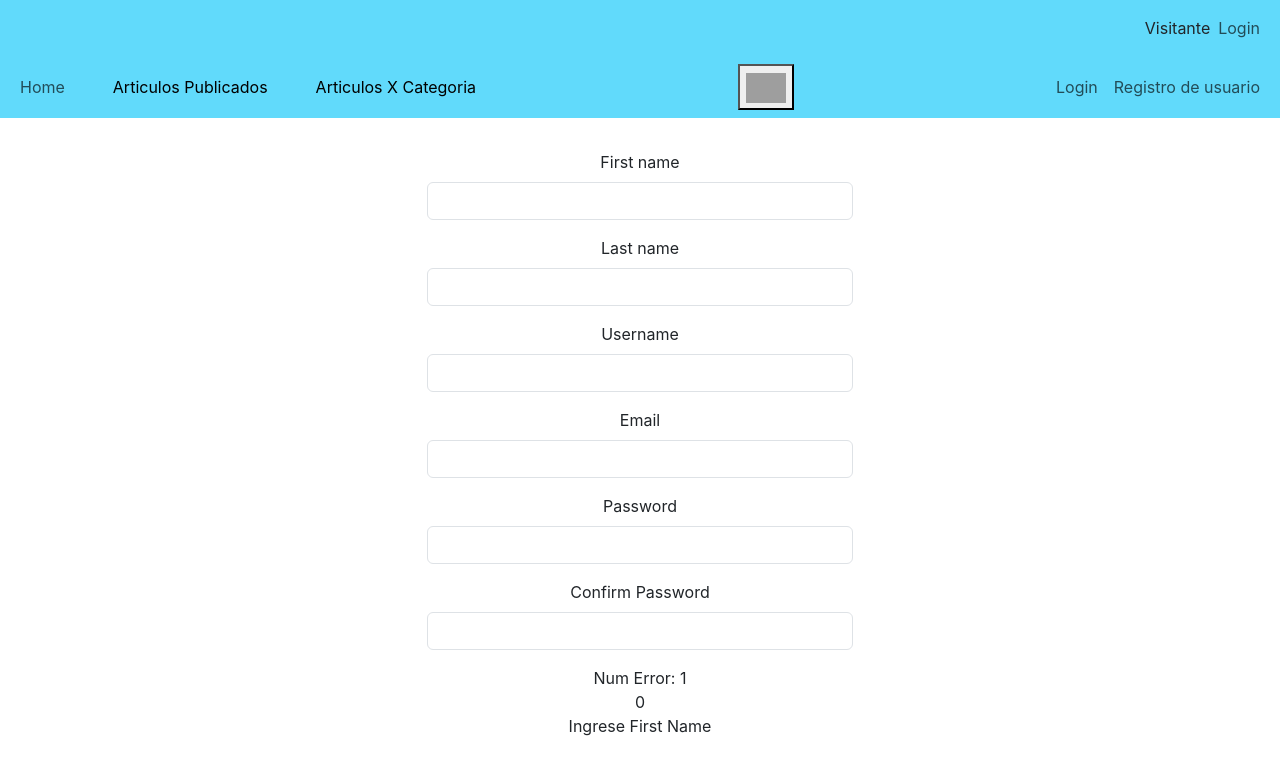
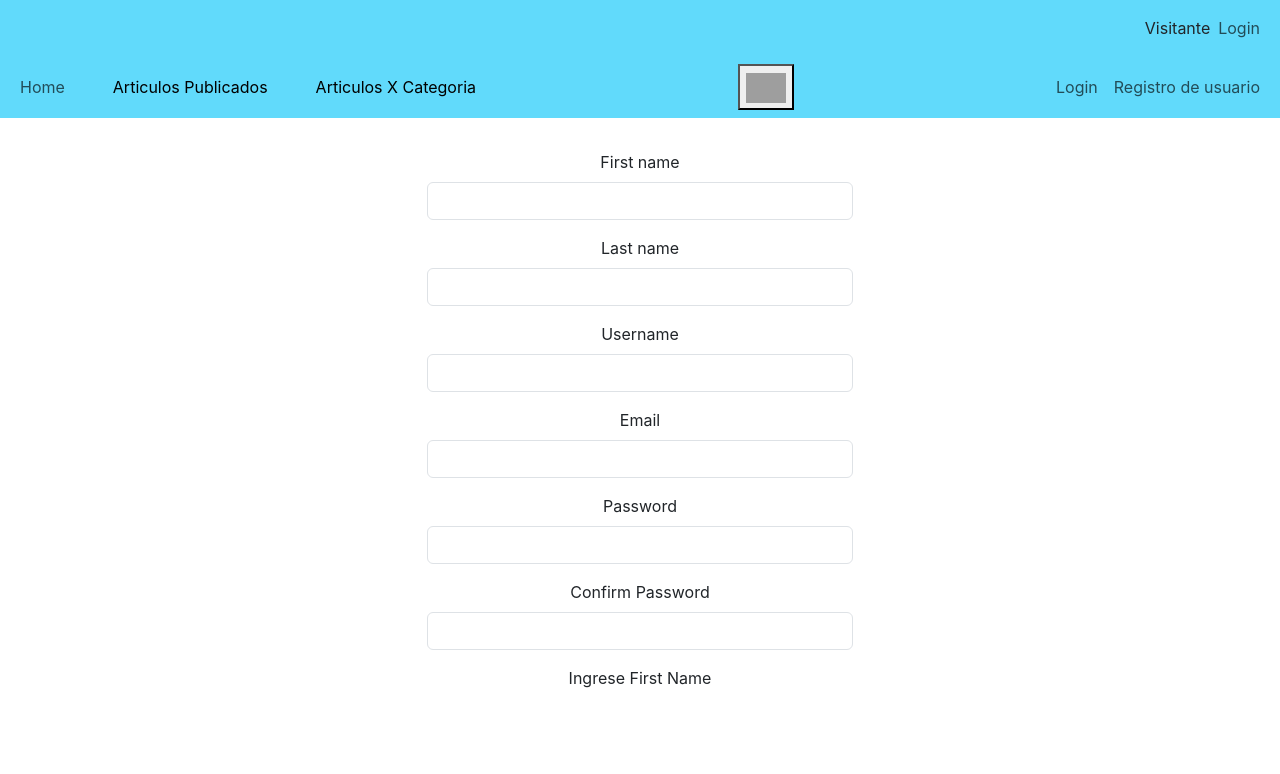
Before and after one commit to humbertovenavente/Proyecto2023, a React (Create React App) app in the folder proyecto/: page /registro in a window 1280 px wide. Shown: the top 774 px of the page. Built offline with nearby package versions, Linux system fonts and the light colour scheme; grey boxes are pictures that could not be loaded.

Commit message:
Little changes of sintaxis

```diff
--- a/proyecto/src/Front/Registro.js
+++ b/proyecto/src/Front/Registro.js
@@ -277,9 +277,9 @@ const Registro = () => {
 
                 <div>
 
-                    <div>Num Error: {numerror}</div>
+                    {/* <div>Num Error: {numerror}</div> */}
 
-                    <div>{m_usuario.length}</div>
+                    {/* <div>{m_usuario.length}</div> */}
 
                     {numerror === 1 ? (
                         <p>Ingrese First Name</p>
```
Also changed, not shown: proyecto/src/Front/artxcategoria.js (+0 -80 lines).
